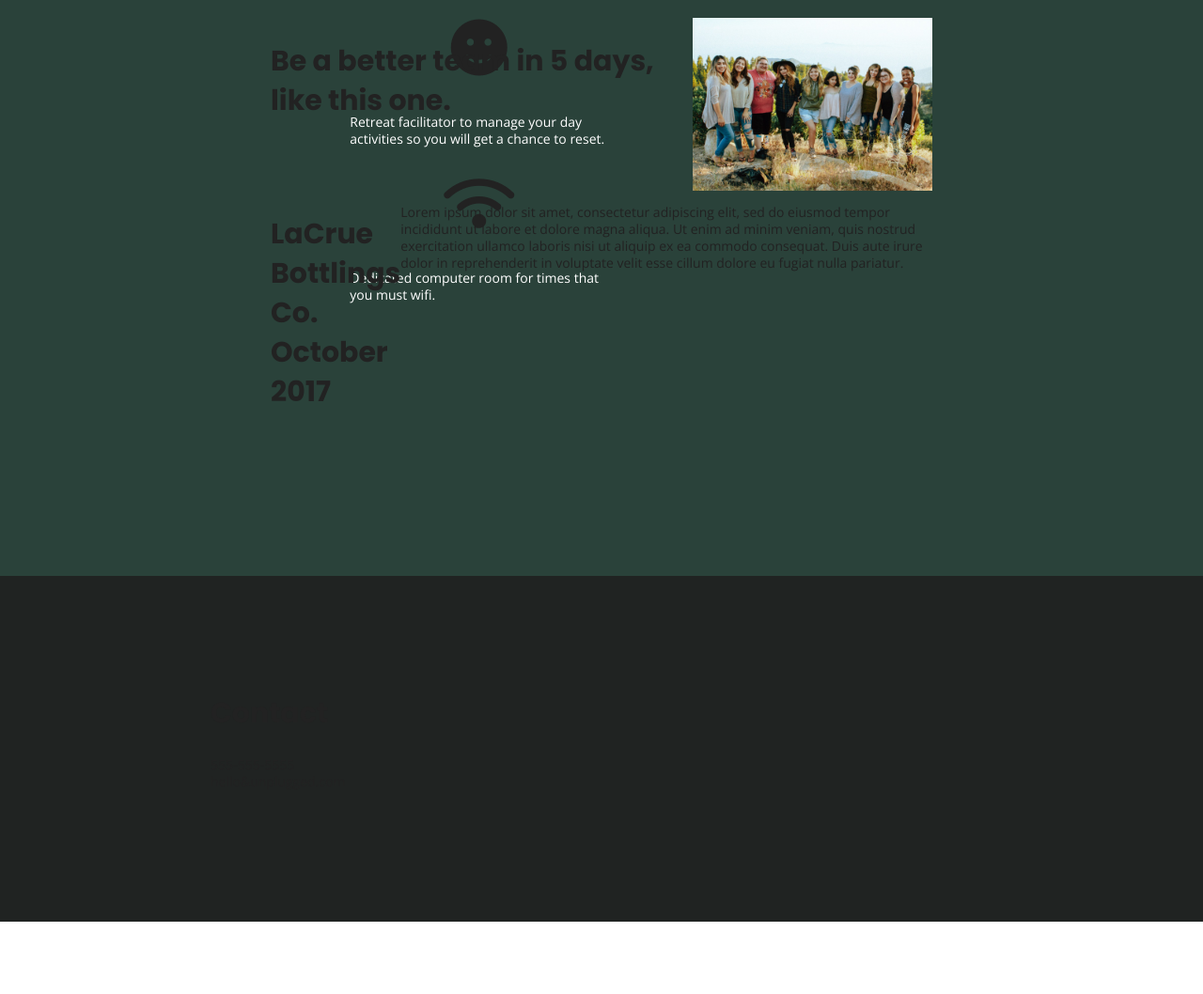
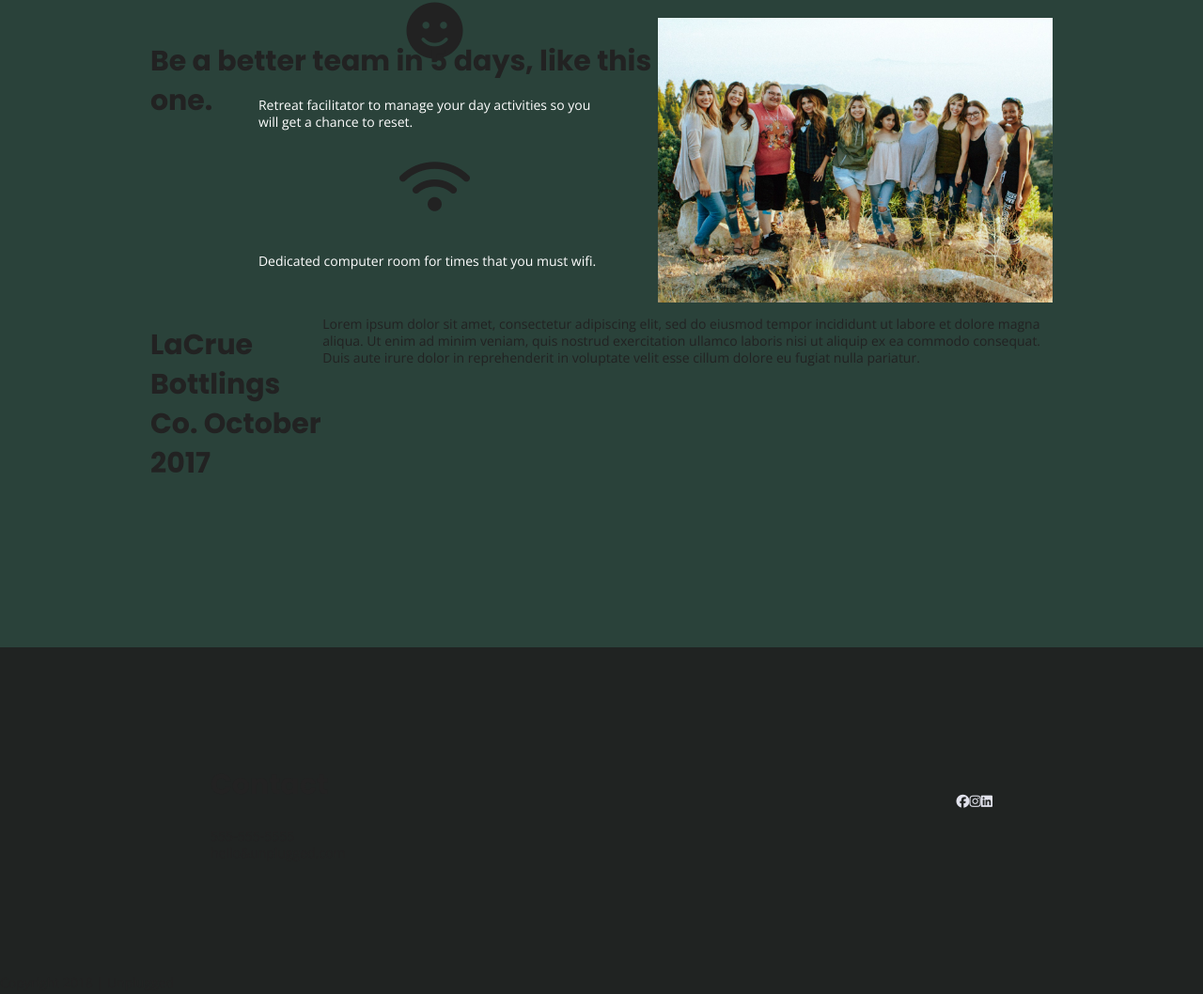
Before and after one commit to j-alvarez-1/unplugged-retreat-project, a website: page index.html in a window 1280 px wide. Shown: the part 1706-2764 px from the top of the page at 94% size. Before the commit the page ends 2687 px from the top, so only its background shows below. Drawn offline with nearby package versions, Linux system fonts and the light colour scheme.

Commit message:
Added the remaining social media icons

```diff
--- a/css/main.css
+++ b/css/main.css
@@ -224,16 +224,16 @@ footer {
 footer p {
   margin: 0;
 }
-.content-wrapper {
+footer .content-wrapper {
   width: 55%;
   margin: 50px 0;
 }
-.contact {
+footer .contact {
   margin-bottom: 50px;
 }
-.social-icons {
+footer .social-icons {
   display: flex;
-  justify-content: center;
+  justify-content: space-around;
   align-items: center;
 }
 .copyright {
@@ -256,7 +256,7 @@ footer p {
   font-weight: 500;
   line-height: 1.2;
 }
-main aside {
+aside {
     background-color: #527158;
     display: flex;
     justify-content: center;
@@ -491,7 +491,7 @@ main aside {
   aside .content-wrapper {
     margin: 50px 0;
     display: flex;
-    justify-content: center;
+    justify-content: space-between;
     flex-flow: row wrap;
   }
   aside .content-wrapper .form-description,
@@ -604,6 +604,7 @@ main aside {
     font-size: 3.75em;
     width: 60%;
   }
+
   aside .content-wrapper {
     justify-content: space-around;
   }
--- a/index.html
+++ b/index.html
@@ -122,9 +122,9 @@
               </address>
               <div class="social">
                   <div class="social-icons">
-                      <p><a href="https://www.facebook.com" target="_blank"></a></p>
-                      <p><a href="https://instagram.com" target="_blank"></a></p>
-                      <p><a href="https://linkedin.com" target="_blank"></a></p>
+                      <p><a href="https://www.facebook.com" target="_blank"><i class="fab fa-facebook"></i></a></p>
+                      <p><a href="https://instagram.com" target="_blank"><i class="fab fa-instagram"></i></a></p>
+                      <p><a href="https://linkedin.com" target="_blank"><i class="fab fa-linkedin"></i></a></p>
                       <!-- other social links here -->
                   </div>
               </div>
@@ -132,6 +132,7 @@
       </div> <!-- footer content-wrapper ends-->
 
       <div class="copyright">
+          <p>Copyright 2018 | Unplugged</p>
       </div>
   </footer>
 </body>
```
Also changed, not shown: about/index.html (+4 -4 lines), faq/index.html (+4 -4 lines).
